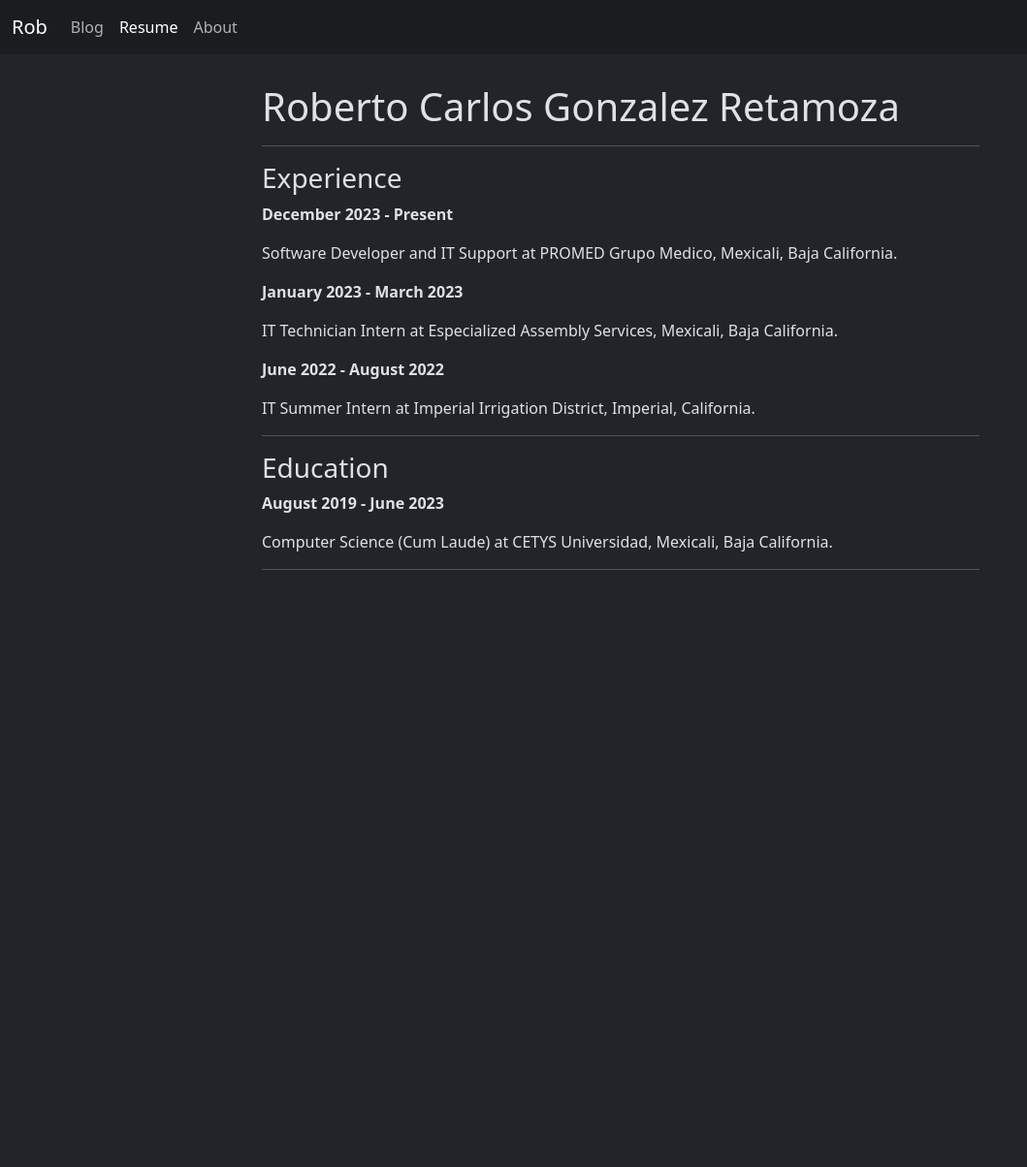
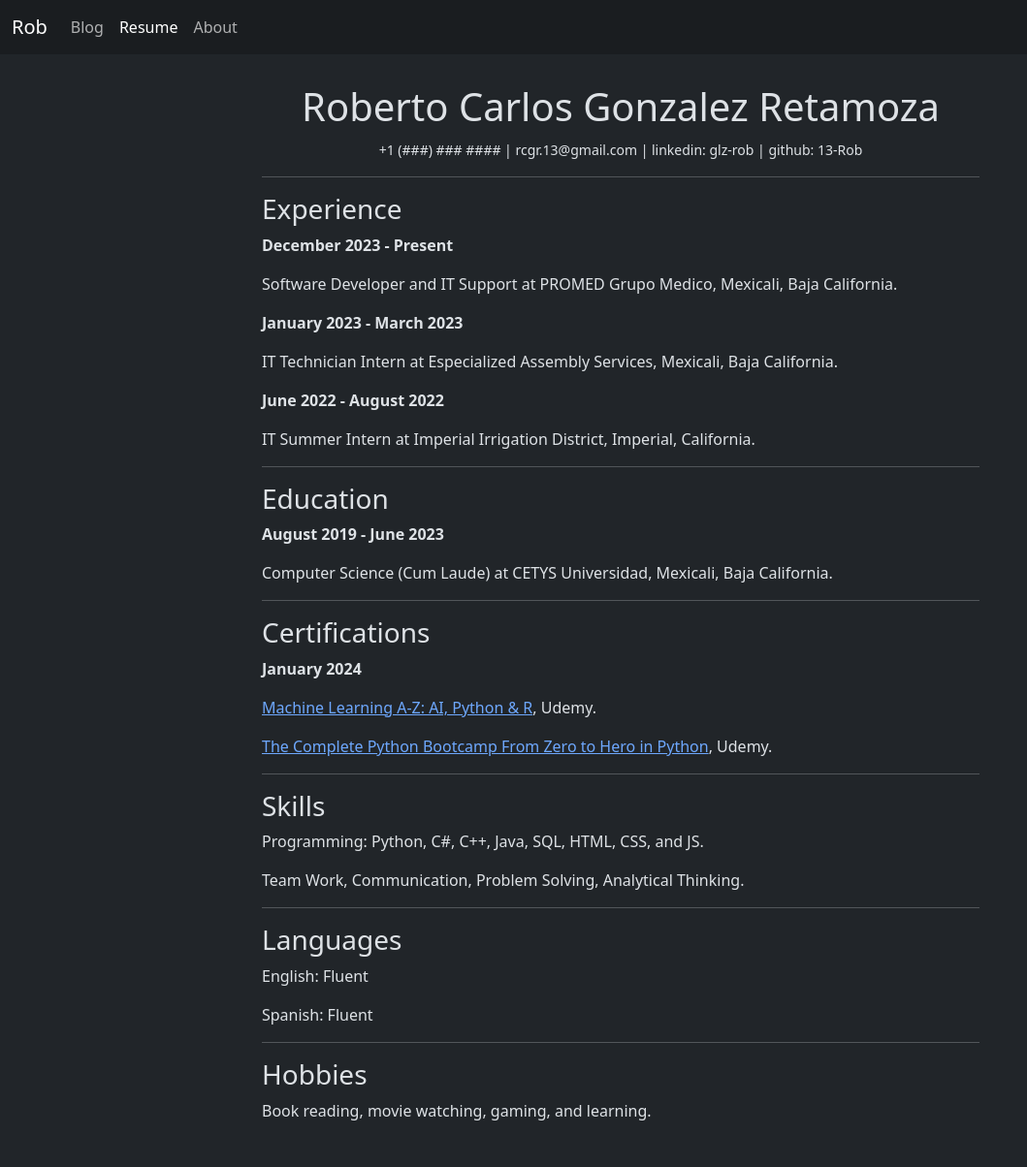
Before and after one commit to 13-Rob/13-Rob, a Jekyll site: the page built from _pages/resume.md, in a window 1280 px wide. Shown: the whole page at 97% size, without its empty margins (0-1059 px from the left). Built offline with Jekyll 4.4.1, drawn with Linux system fonts in a browser that asks for light colours; before the commit the page ends 900 px from its top, so only the background shows below that.

Commit message:
resume updated

```diff
--- a/_pages/resume.md
+++ b/_pages/resume.md
@@ -4,7 +4,10 @@ layout: default
 permalink: /resume/
 ---
 
-# Roberto Carlos Gonzalez Retamoza
+<div class="wrapper align-center">
+    <h1>Roberto Carlos Gonzalez Retamoza</h1>
+    <small> +1 (###) ### #### | rcgr.13@gmail.com | linkedin: glz-rob | github: 13-Rob </small>
+</div>
 
 ---
 
@@ -31,3 +34,33 @@ IT Summer Intern at Imperial Irrigation District, Imperial, California.
 Computer Science (Cum Laude) at CETYS Universidad, Mexicali, Baja California.
 
 ---
+
+### Certifications
+
+**January 2024**
+
+[Machine Learning A-Z: AI, Python & R](https://ude.my/UC-f7e41619-8333-4e27-bb3c-81275c7eb839), Udemy.
+
+[The Complete Python Bootcamp From Zero to Hero in Python](https://ude.my/UC-0fde1c0f-95cb-488e-819e-e717700a1e90), Udemy.
+
+---
+
+### Skills
+
+Programming: Python, C#, C++, Java, SQL, HTML, CSS, and JS.
+
+Team Work, Communication, Problem Solving, Analytical Thinking.
+
+---
+
+### Languages
+
+English: Fluent
+
+Spanish: Fluent
+
+---
+
+### Hobbies
+
+Book reading, movie watching, gaming, and learning.
--- a/_sass/default.scss
+++ b/_sass/default.scss
@@ -1,4 +1,9 @@
 // Common classes
+
+.align-center {
+    text-align: center;
+
+}
 
 .wrapper {
     max-width: calc(800px - (30px));
@@ -29,3 +34,9 @@
     list-style: none;
     padding: 0;
 }
+
+// Resume classes
+
+.aa {
+    border: 1px solid magenta;
+}
--- a/_sass/main.scss
+++ b/_sass/main.scss
@@ -1,14 +1,16 @@
 @import "custom";
 @import "default";
 
-footer {
-    display: block;
-}
+// footer {
+//     display: block;
+// }
 
-.site-footer {
-    border-top: 1px solid #2f3438;
-    padding: 30px, 30px;
-}
+// .site-footer {
+//     border-top: 1px solid #2f3438;
+//     padding: 30px, 30px;
+// }
+
+// Test classes
 
 .TEST {
     border: 1px solid magenta;
```
Also changed, not shown: 3 other files.
